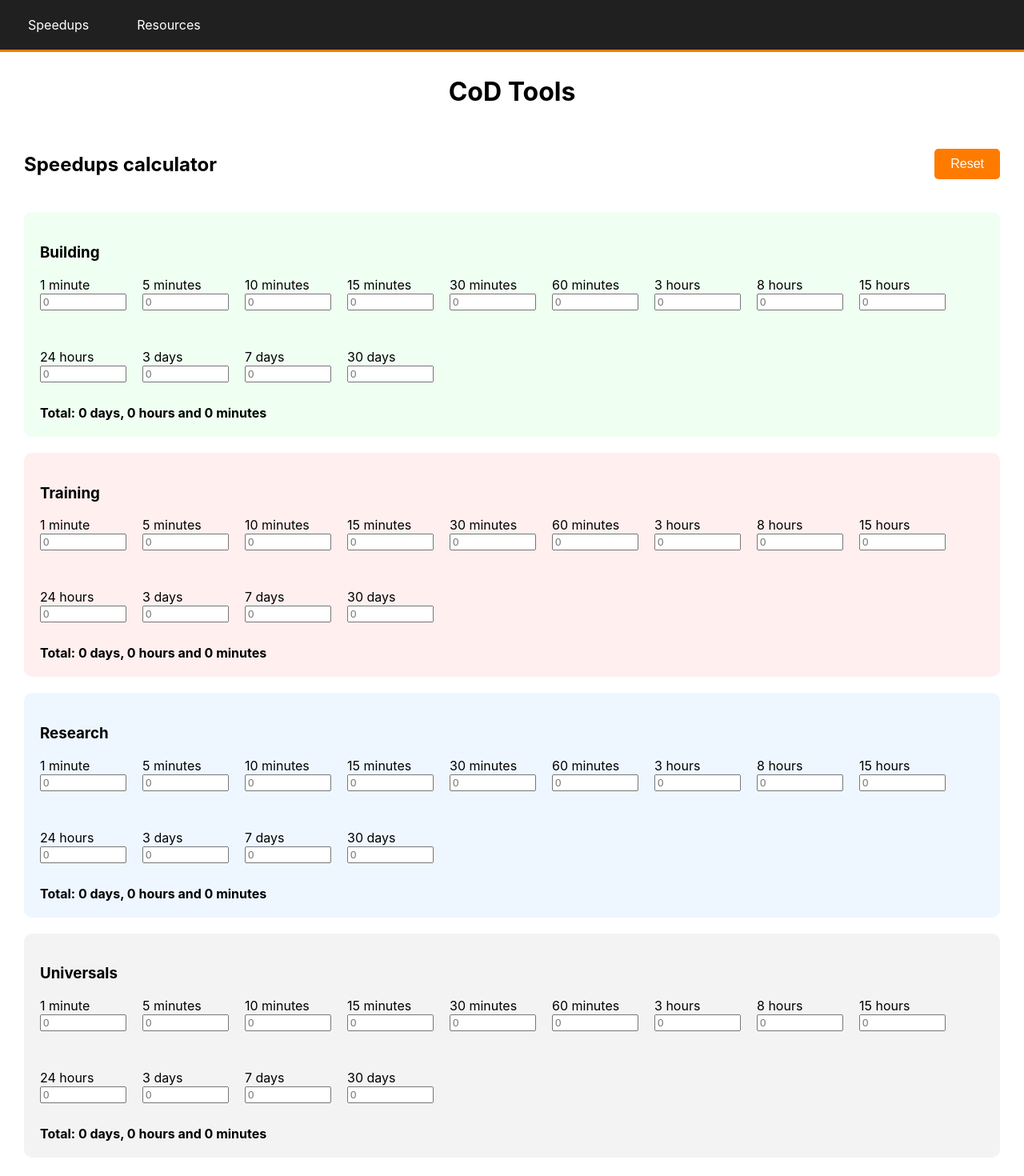
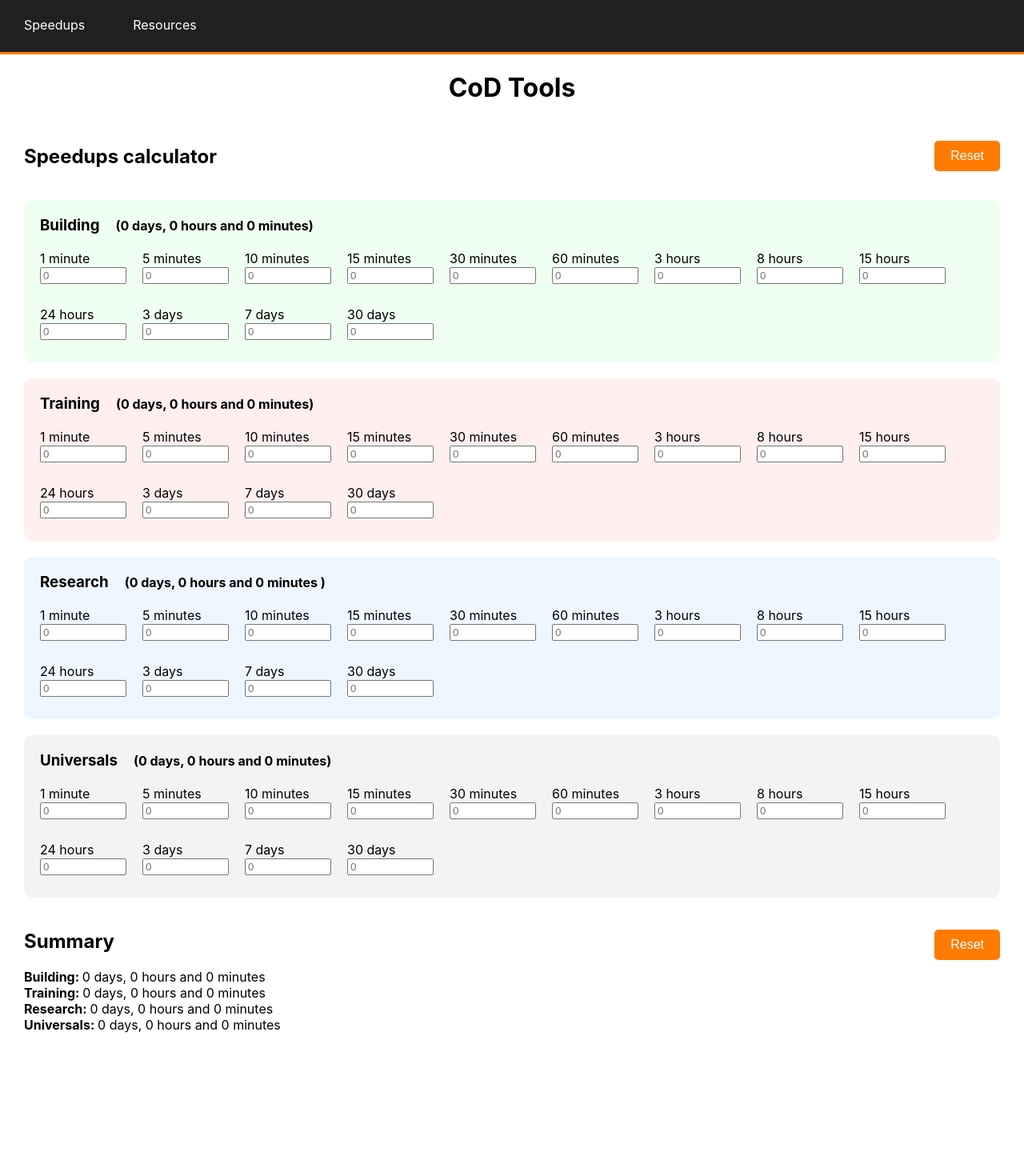
Before and after one commit to remuscordea/codcalc, a React (Create React App) app: page / in a window 1280 px wide. Shown: the top 1470 px of the page at 80% size. After the commit the page ends 1291 px from the top, so only its background shows below. Built offline with nearby package versions, Linux system fonts and the light colour scheme.

Commit message:
updates to results and css

```diff
--- a/src/App.css
+++ b/src/App.css
@@ -1,7 +1,17 @@
+.pageLayout {
+  height: 100vh;
+  margin-top: -60px;
+  padding-top: 120px;
+}
+
 nav {
   background-color: #202020;
   border-bottom: 3px solid #ff7b00;
-  padding: 5px;
+  padding: 5px 0;
+  position: fixed;
+  top: 0;
+  width: 100vw;
+  height: 55px;
 }
 
 nav ul {
@@ -36,6 +46,52 @@ h1 {
   text-align: center;
 }
 
+header {
+  display: flex;
+  justify-content: space-between;
+  align-items: center;
+  height: 90px;
+}
+
+.articleHeader {
+  display: flex;
+  justify-content: flex-start;
+  align-items: center;
+  gap: 20px;
+  margin-bottom: 20px;
+}
+
 .sectionTotal {
   font-weight: bold;
 }
+
+.summaryContainer {
+  margin-top: 30px;
+  margin-bottom: 30px;
+  display: flex;
+  justify-content: space-between;
+  align-items: flex-start;
+}
+
+.summaryContainer h2 {
+  margin-top: 0;
+}
+
+.resetBtn {
+  background-color: #ff7b00;
+  color: #fff;
+  padding: 10px 20px;
+  border: none;
+  border-radius: 5px;
+  font-size: 16px;
+  cursor: pointer;
+  flex-flow: column;
+}
+
+/* Media query for larger screens */
+@media screen and (min-width: 1024px) {
+  .summaryContainer {
+    justify-content: space-between;
+    flex-flow: row;
+  }
+}
--- a/src/App.js
+++ b/src/App.js
@@ -7,7 +7,7 @@ import "./App.css";
 const App = () => {
   return (
     <Router>
-      <div>
+      <div className="pageLayout">
         <nav>
           <ul>
             <li>
--- a/src/InputField.js
+++ b/src/InputField.js
@@ -1,7 +1,7 @@
 import React from "react";
 
 const InputField = ({ label, name, value, onChange, placeholder }) => (
-  <div style={{ height: "70px" }}>
+  <div style={{ height: "50px" }}>
     <label>
       <span>{label}</span>
       <br />
--- a/src/Resources.css
+++ b/src/Resources.css
@@ -1,10 +1,3 @@
-header {
-    display: flex;
-    justify-content: space-between;
-    align-items: center;
-    height: 100px;
-}
-
 .rssContainer {
     display: flex;
     flex-wrap: wrap;
@@ -19,11 +12,8 @@ header {
 }
 
 .rssArticle h3 {
-    /* background-color: rgb(77 63 32); */
     padding: 0;
-    margin-top: 0;
-    margin-bottom: 20px;
-    width: 60px;
+    margin: 0;
 }
 
 .rssArticle.gold h3 {
@@ -64,25 +54,6 @@ header {
     gap: 20px;
 }
 
-.summaryContainer {
-    margin-top: 30px;
-    margin-bottom: 30px;
-    display: flex;
-    justify-content: space-between;
-    align-items: flex-start;
-}
-
-.resetBtn {
-    background-color: #ff7b00;
-    color: #fff;
-    padding: 10px 20px;
-    border: none;
-    border-radius: 5px;
-    font-size: 16px;
-    cursor: pointer;
-    flex-flow: column;
-}
-
 /* Media query for tablets */
 @media screen and (min-width: 768px) {
     .speedupsContainer {
@@ -95,9 +66,4 @@ header {
     .speedupsContainer {
         justify-content: space-between;
     }
-
-    .summaryContainer {
-        justify-content: space-between;
-        flex-flow: row;
-    }
 }
--- a/src/Resources.js
+++ b/src/Resources.js
@@ -124,7 +124,10 @@ const Resources = () => {
 
       <div className="rssContainer">
         <article className={classnames("rssArticle", "gold")}>
-          <h3>Gold</h3>
+          <div className="articleHeader">
+            <h3>Gold</h3>
+            <span className={"sectionTotal"}>({totalGold})</span>
+          </div>
           <section className="rssSection">
             <InputField
               label="Gathered"
@@ -176,11 +179,14 @@ const Resources = () => {
               onChange={(e) => handleResources(e, type.gold)}
             />
           </section>
-          <span className={"sectionTotal"}>{`Total: ${totalGold}`}</span>
         </article>
 
         <article className={classnames("rssArticle", "wood")}>
-          <h3>Wood</h3>
+          <div className="articleHeader">
+            <h3>Wood</h3>
+            <span className={"sectionTotal"}>({totalWood})</span>
+          </div>
+
           <section className="rssSection">
             <InputField
               label="Gathered"
@@ -232,11 +238,13 @@ const Resources = () => {
               onChange={(e) => handleResources(e, type.wood)}
             />
           </section>
-          <span className={"sectionTotal"}>{`Total: ${totalWood}`}</span>
         </article>
 
         <article className={classnames("rssArticle", "ore")}>
-          <h3>Ore</h3>
+          <div className="articleHeader">
+            <h3>Ore</h3>
+            <span className={"sectionTotal"}>({totalOre})</span>
+          </div>
           <section className="rssSection">
             <InputField
               label="Gathered"
@@ -288,11 +296,13 @@ const Resources = () => {
               onChange={(e) => handleResources(e, type.ore)}
             />
           </section>
-          <span className={"sectionTotal"}>{`Total: ${totalOre}`}</span>
         </article>
 
         <article className={classnames("rssArticle", "mana")}>
-          <h3>Mana</h3>
+          <div className="articleHeader">
+            <h3>Mana</h3>
+            <span className={"sectionTotal"}>({totalMana})</span>
+          </div>
           <section className="rssSection">
             <InputField
               label="Gathered"
@@ -344,7 +354,6 @@ const Resources = () => {
               onChange={(e) => handleResources(e, type.mana)}
             />
           </section>
-          <span className={"sectionTotal"}>{`Total: ${totalMana}`}</span>
         </article>
       </div>
       <div className="summaryContainer">
--- a/src/Speedups.css
+++ b/src/Speedups.css
@@ -1,10 +1,3 @@
-header {
-    display: flex;
-    justify-content: space-between;
-    align-items: center;
-    height: 100px;
-}
-
 .speedupsContainer {
     display: flex;
     flex-wrap: wrap;
@@ -16,6 +9,10 @@ header {
     width: 100%;
     margin: 10px 0;
     border-radius: 10px;
+}
+
+.speedupsArticle h3 {
+    margin: 0;
 }
 
 .speedupsArticle.building {
@@ -38,25 +35,7 @@ header {
     display: flex;
     flex-wrap: wrap;
     gap: 20px;
-}
-
-.summaryContainer {
-    margin-top: 30px;
-    margin-bottom: 30px;
-    display: flex;
-    justify-content: space-between;
-    align-items: flex-start;
-}
-
-.resetBtn {
-    background-color: #ff7b00;
-    color: #fff;
-    padding: 10px 20px;
-    border: none;
-    border-radius: 5px;
-    font-size: 16px;
-    cursor: pointer;
-    flex-flow: column;
+    margin-top: 20px;
 }
 
 /* Media query for tablets */
@@ -71,9 +50,4 @@ header {
     .speedupsContainer {
         justify-content: space-between;
     }
-
-    .summaryContainer {
-        justify-content: space-between;
-        flex-flow: row;
-    }
 }
--- a/src/Speedups.js
+++ b/src/Speedups.js
@@ -130,7 +130,12 @@ const Speedups = () => {
 
       <div className="speedupsContainer">
         <article className={classnames("speedupsArticle", "building")}>
-          <h3>Building</h3>
+          <div className="articleHeader">
+            <h3>Building</h3>
+            <span className={"sectionTotal"}>
+              {`(${buildingTimeObject.days} days, ${buildingTimeObject.hours} hours and ${buildingTimeObject.minutes} minutes)`}
+            </span>
+          </div>
           <section className="speedupsSection">
             <InputField
               label="1 minute"
@@ -211,12 +216,14 @@ const Speedups = () => {
               onChange={(e) => handleSpeedups(e, type.building)}
             />
           </section>
-          <span className={"sectionTotal"}>
-            {`Total: ${buildingTimeObject.days} days, ${buildingTimeObject.hours} hours and ${buildingTimeObject.minutes} minutes`}
-          </span>
         </article>
         <article className={classnames("speedupsArticle", "training")}>
-          <h3>Training</h3>
+          <div className="articleHeader">
+            <h3>Training</h3>
+            <span className={"sectionTotal"}>
+              {`(${trainingTimeObject.days} days, ${trainingTimeObject.hours} hours and ${trainingTimeObject.minutes} minutes)`}
+            </span>
+          </div>
           <section className="speedupsSection">
             <InputField
               label="1 minute"
@@ -297,12 +304,14 @@ const Speedups = () => {
               onChange={(e) => handleSpeedups(e, type.training)}
             />
           </section>
-          <span className={"sectionTotal"}>
-            {`Total: ${trainingTimeObject.days} days, ${trainingTimeObject.hours} hours and ${trainingTimeObject.minutes} minutes`}
-          </span>
         </article>
         <article className={classnames("speedupsArticle", "research")}>
-          <h3>Research</h3>
+          <div className="articleHeader">
+            <h3>Research</h3>
+            <span className={"sectionTotal"}>
+              {`(${researchTimeObject.days} days, ${researchTimeObject.hours} hours and ${researchTimeObject.minutes} minutes )`}
+            </span>
+          </div>
           <section className="speedupsSection">
             <InputField
               label="1 minute"
@@ -383,12 +392,14 @@ const Speedups = () => {
               onChange={(e) => handleSpeedups(e, type.research)}
             />
           </section>
-          <span className={"sectionTotal"}>
-            {`Total: ${researchTimeObject.days} days, ${researchTimeObject.hours} hours and ${researchTimeObject.minutes} minutes`}
-          </span>
         </article>
         <article className={classnames("speedupsArticle", "universal")}>
-          <h3>Universals</h3>
+          <div className="articleHeader">
+            <h3>Universals</h3>
+            <span className={"sectionTotal"}>
+              {`(${universalTimeObject.days} days, ${universalTimeObject.hours} hours and ${universalTimeObject.minutes} minutes)`}
+            </span>
+          </div>
           <section className="speedupsSection">
             <InputField
               label="1 minute"
@@ -469,9 +480,6 @@ const Speedups = () => {
               onChange={(e) => handleSpeedups(e, type.universal)}
             />
           </section>
-          <span className={"sectionTotal"}>
-            {`Total: ${universalTimeObject.days} days, ${universalTimeObject.hours} hours and ${universalTimeObject.minutes} minutes`}
-          </span>
         </article>
       </div>
       <div className="summaryContainer">
```
